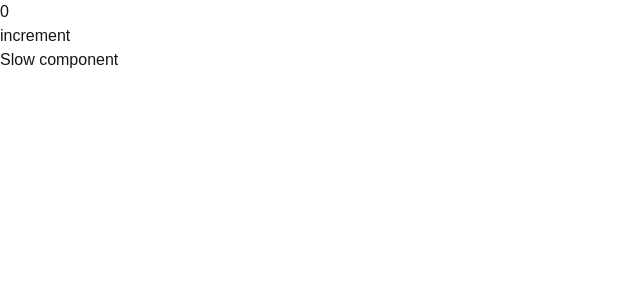
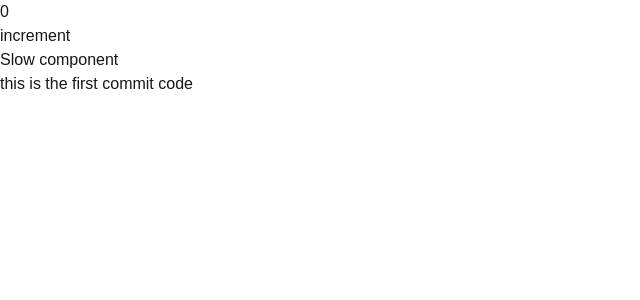
Before and after one commit to ZAK123DSFDF/react-compiler-check1, a Next.js app: page / in a window 1280 px wide. Shown: the top 300 px of the page, without its empty margins (0-640 px from the left). Built offline with nearby package versions, Linux system fonts and the light colour scheme.

Commit message:
this is the first main commit code

```diff
--- a/src/app/page.tsx
+++ b/src/app/page.tsx
@@ -19,6 +19,7 @@ export default function Home() {
         <h1>{count}</h1>
         <button onClick={()=>setCount(count+1)}>increment</button>
         <SlowComponent/>
+          <h1>this is the first commit code</h1>
       </>
   );
 }
```
